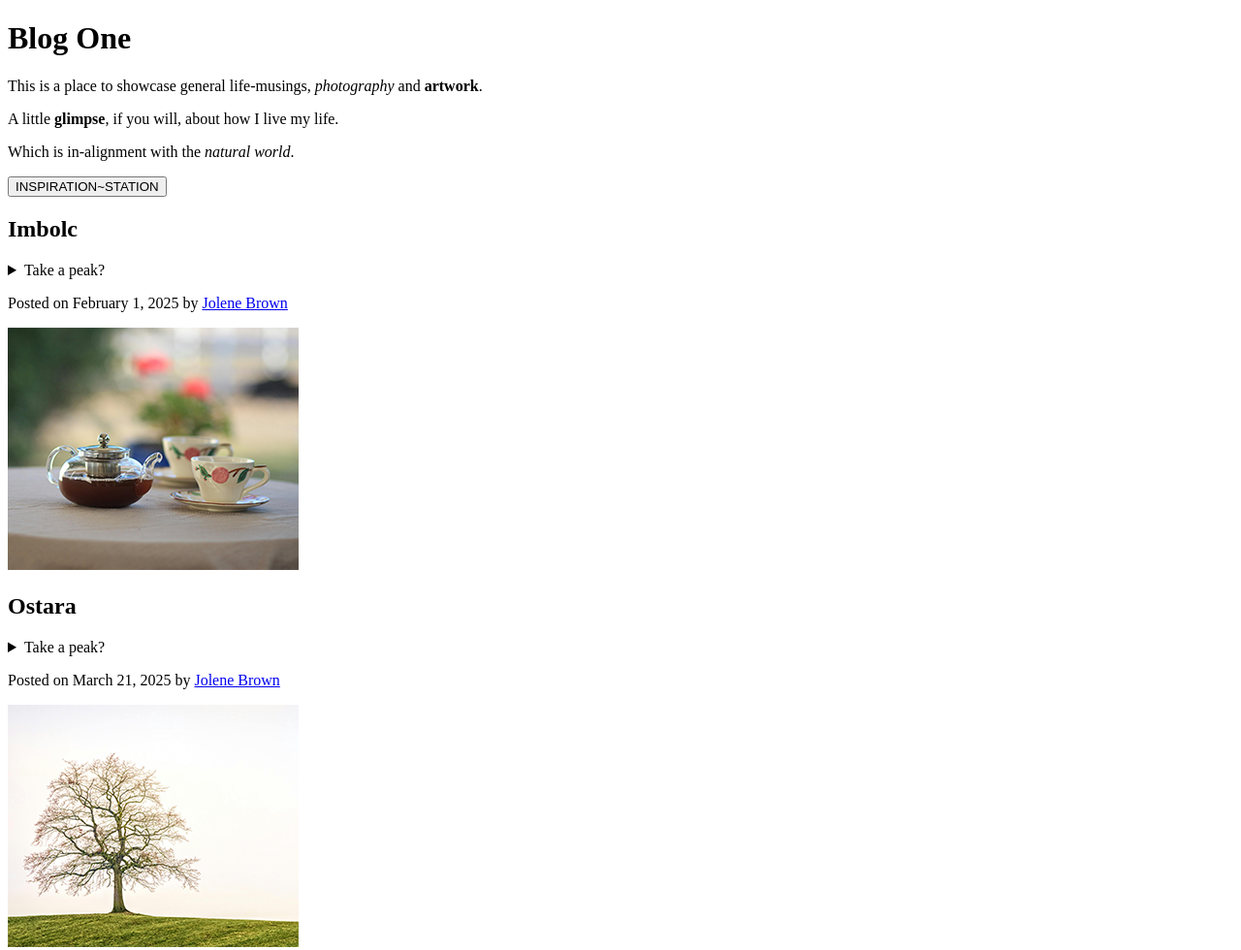
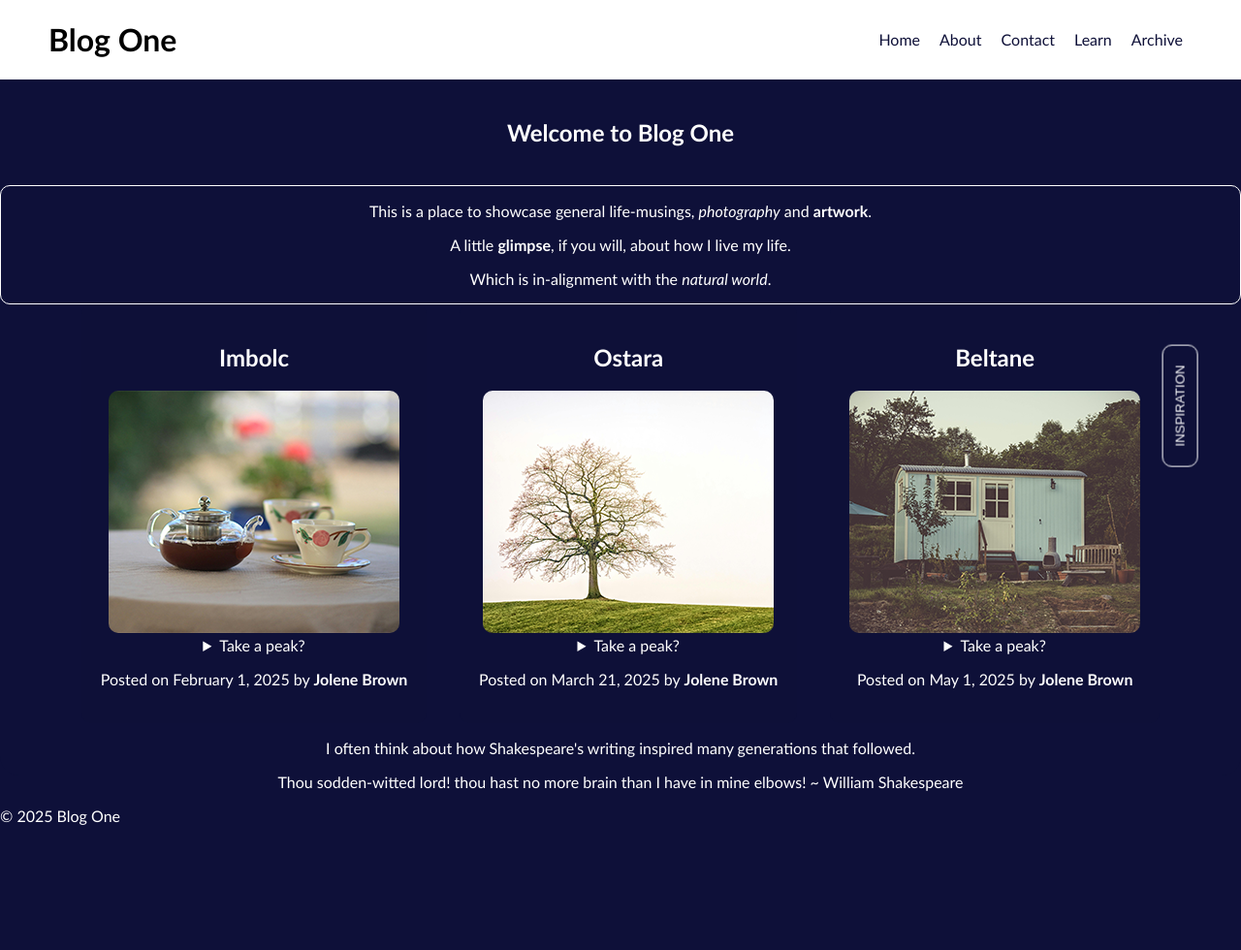
Before and after one commit to jmpbro/blog-one, a plain HTML site: page index.html in a window 1280 px wide. Shown: the top 980 px of the page at 97% size. After the commit the page ends 851 px from the top, so only its background shows below. Drawn offline with Linux system fonts and the light colour scheme.

Commit message:
Styling added for Header and Main content

```diff
--- a/index.html
+++ b/index.html
@@ -7,51 +7,74 @@
         <title>Blog One</title>
     </head>
     <body>
-        <h1>Blog One</h1>
-        <section>
+        <header class="main-header">
+            <div class="header-container">
+                <h1 class="main-header-h1">Blog One</h1>
+                <nav>
+                    <ul class="navbar">
+                        <li><a href="index.html">Home</a></li>
+                        <li><a href="about.html">About</a></li>
+                        <li><a href="contact.html">Contact</a></li>
+                        <li><a href="Learn.html">Learn</a></li>
+                        <li><a href="Archive.html">Archive</a></li>
+                    </ul>
+                </nav>
+            </div>
+        </header>
+    <main>
+        <h2 id="intro-header">Welcome to Blog One</h2>
+            <section id="intro">
                 <p>This is a place to showcase general life-musings, <i>photography</i> and <strong>artwork</strong>.</p>
                 <p>A little <b>glimpse</b>, if you will, about how I live my life.</p>
                 <p>Which is in-alignment with the <em>natural world</em>.</p>
             </section>
-        <button type="button">INSPIRATION~STATION</button>
-        <article>
-            <header>
+        <aside class="aside">
+            <button type="button">INSPIRATION</button>
+        </aside>
+        <div class="container">
+            <article class="article">
+                <header class="article-header">
                     <h2>Imbolc</h2>
+                    <img class="img-box" src="images/tea_set.png" alt="A tea set on a table"/>
                         <details>
                             <summary>Take a peak?</summary>
                             <p>Imbolc is a time of cleansing and purification. It's a time to welcome the first signs of spring.</p>
                         </details>
-                <p>Posted on <time datetime="2025-02-01">February 1, 2025</time> by <a href="imbolc.html">Jolene Brown</a></p>
+                    <p class="author">Posted on <time datetime="2025-02-01">February 1, 2025</time> by <a href="imbolc.html"><b>Jolene Brown</b></a></p>
                 </header>
-            <img src="images/tea_set.png" alt="A tea set on a table"/>
             </article>
-        <article>
-            <header>
+            <article class="article">
+                <header class="article-header">
                     <h2>Ostara</h2>
+                    <img class="img-box" src="images/tree.png" alt="A tree in the forest"/>
                         <details>
                             <summary>Take a peak?</summary>
                             <p>Spring is a time of renewal and rebirth. The earth is waking up from its long winter's nap.</p>
                         </details>
-                <p>Posted on <time datetime="2025-03-21">March 21, 2025</time> by <a href="ostara.html">Jolene Brown</a></p>
+                    <p class="author">Posted on <time datetime="2025-03-21">March 21, 2025</time> by <a href="ostara.html"><b>Jolene Brown</b></a></p>
                 </header>
-            <img src="images/tree.png" alt="A tree in the forest"/>
             </article>
-        <article>
-            <header>
+            <article class="article">
+                <header class="article-header">
                     <h2>Beltane</h2>
+                    <img class="img-box" src="images/small_house.png" alt="A small house in the forest"/>
                         <details>
                             <summary>Take a peak?</summary>
                             <p>It's a time of fertility and fire. The earth is in full bloom.</p>
                         </details>
-                <p>Posted on <time datetime="2025-05-01">May 1, 2025</time> by <a href="beltane.html">Jolene Brown</a></p>
+                    <p class="author">Posted on <time datetime="2025-05-01">May 1, 2025</time> by <a href="beltane.html"><b>Jolene Brown</b></a></p>
                 </header>
-            <img src="images/small_house.png" alt="A small house in the forest"/>
             </article>
-        <section>
+        </div>
+    </main>
+        <section class="quote">
             <p>I often think about how Shakespeare's writing inspired many generations that followed.</p>
                 <blockquote>
                     Thou sodden-witted lord! thou hast no more brain than I have in mine elbows! ~ William Shakespeare
                 </blockquote>
         </section>
+    <footer class="main-footer">
+            <p>&copy; 2025 Blog One</p>
+    </footer>
     </body>
 </html>
--- a/style.css
+++ b/style.css
@@ -0,0 +1,118 @@
+html, body {
+    font-family: 'Gill Sans', 'Gill Sans MT', Calibri, 'Trebuchet MS', sans-serif;
+    height: 100%;
+    margin: 0;
+    padding: 0;
+    background-color: hsl(237, 60%, 14%);
+    color: #fff;
+    border-radius: 20px;
+}
+
+.header-container {
+    display: flex;
+    justify-content: space-between;
+    align-items: center;
+    padding: 0 50px;
+    background-color: #fff;
+    color: #000;
+    border-radius: 0;
+}
+
+#header-text-color {
+    color: #0E1038;
+}
+
+.navbar {
+    display: flex;
+    justify-content: space-between;
+}
+
+.navbar li {
+    margin: 0 10px;
+}
+
+ul {
+    list-style: none;
+    padding: 0;
+    margin: 0;
+}
+
+nav a {
+    color: #0E1038;
+    text-decoration: none;
+}
+
+nav a:hover {
+    color: #B3B7FA;
+}
+
+#intro-header {
+    text-align: center;
+    padding: 20px;
+}
+
+#intro {
+    text-align: center;
+    margin: 0px;
+    padding: 0px;
+    border: 1px solid #fff;
+    border-radius: 10px;
+}
+
+.container {
+    display: flex;
+    justify-content: space-evenly;
+    align-items: center;
+    height: 100%;
+    margin: 0 50px;
+    padding: 0;
+}
+
+.aside {
+    position: fixed;
+    top: 400px;
+    right: 0;
+    z-index: 1000;
+    transform: rotate(-90deg);
+}
+
+button {
+    background-color: #0E1038;
+    color: #fff;
+    padding: 10px 20px;
+    border: 1px solid #fff;
+    border-radius: 10px;
+    text-decoration: none;
+    cursor: pointer;
+}
+
+button:hover {
+    background-color: #C6C8E0;
+}
+
+.article {
+    background-color: #0E1038;
+    padding: 20px;
+    border-radius: 10px;
+}
+
+.article-header {
+    text-align: center;
+}
+
+.img-box {
+    border-radius: 10px;
+}
+
+.author a {
+    color: #fff;
+    text-decoration: none;
+}
+
+.author a:hover {
+    color: #C6C8E0;
+}
+
+.quote {
+    text-align: center;
+}
```
Lines whose indentation alone changed are shown as unchanged.
